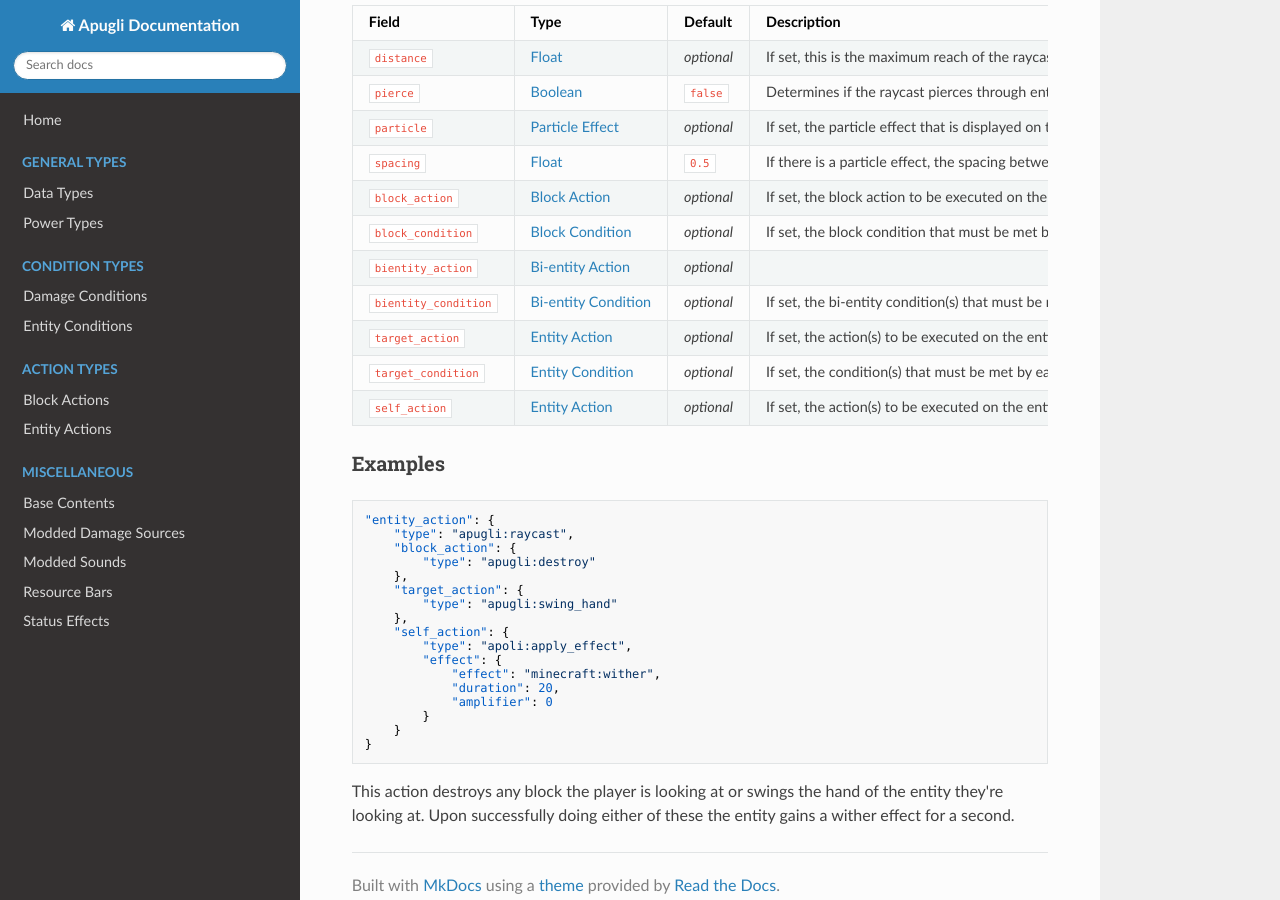
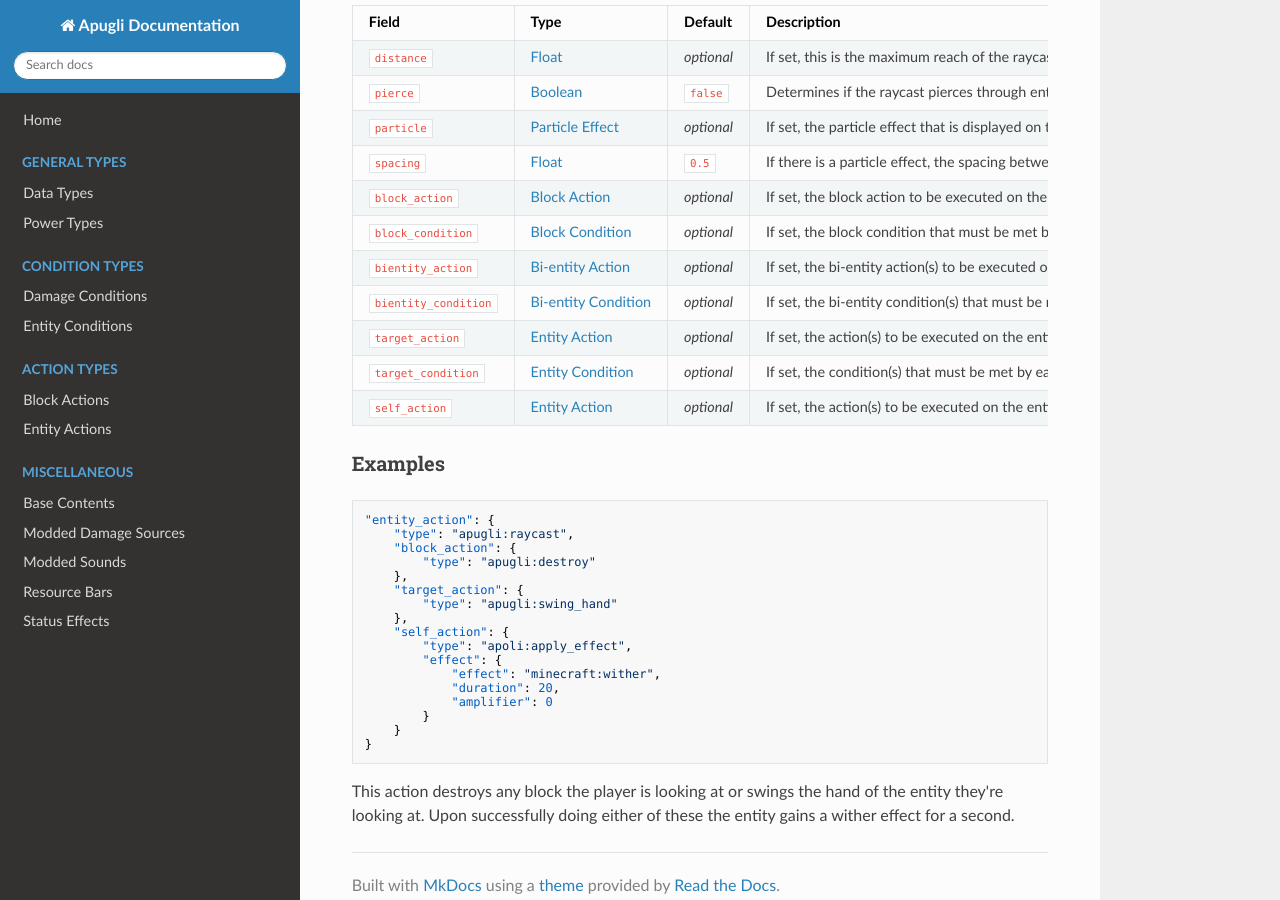
Before and after one commit to MerchantPug/apugli-docs, an MkDocs documentation site: the page built from docs/types/entity_action_types/raycast.md, in a window 1280 px wide and 900 px high, scrolled down 596 px. Built offline with MkDocs 1.6.1, drawn with Linux system fonts in a browser that asks for light colours; nearby versions of some CDN libraries.

Commit message:
Update raycast.md
- Added `bientity_action` description

```diff
--- a/docs/types/entity_action_types/raycast.md
+++ b/docs/types/entity_action_types/raycast.md
@@ -31,7 +31,7 @@ Field  | Type | Default | Description
 `spacing` | [Float](https://origins.readthedocs.io/en/latest/types/data_types/float/) | `0.5` | If there is a particle effect, the spacing between the particles displayed on the ray.
 `block_action` | [Block Action](https://origins.readthedocs.io/en/latest/types/entity_action_types/) | *optional* | If set, the block action to be executed on the block the player has targeted.
 `block_condition` | [Block Condition](https://origins.readthedocs.io/en/latest/types/block_condition_types/) | *optional* | If set, the block condition that must be met by the entity the player is targeting in order to do actions.
-`bientity_action` | [Bi-entity Action](https://origins.readthedocs.io/en/latest/types/bientity_action_types/) | *optional* |
+`bientity_action` | [Bi-entity Action](https://origins.readthedocs.io/en/latest/types/bientity_action_types/) | *optional* | If set, the bi-entity action(s) to be executed on the entities that have been targeted with the entity that initiated the raycast as the actor and each individual entity targeted by the raycast as the target.
 `bientity_condition` | [Bi-entity Condition](https://origins.readthedocs.io/en/latest/types/bientity_condition_types/) | *optional* | If set, the bi-entity condition(s) that must be met by the entity that initiated the raycast as the actor and each individual entity targeted by the raycast as the target.
 `target_action` | [Entity Action](https://origins.readthedocs.io/en/latest/types/entity_action_types/) | *optional* | If set, the action(s) to be executed on the entities the player has targeted.
 `target_condition` | [Entity Condition](https://origins.readthedocs.io/en/latest/types/entity_condition_types/) | *optional* | If set, the condition(s) that must be met by each individual entity the player is targeting in order to do actions.
```
